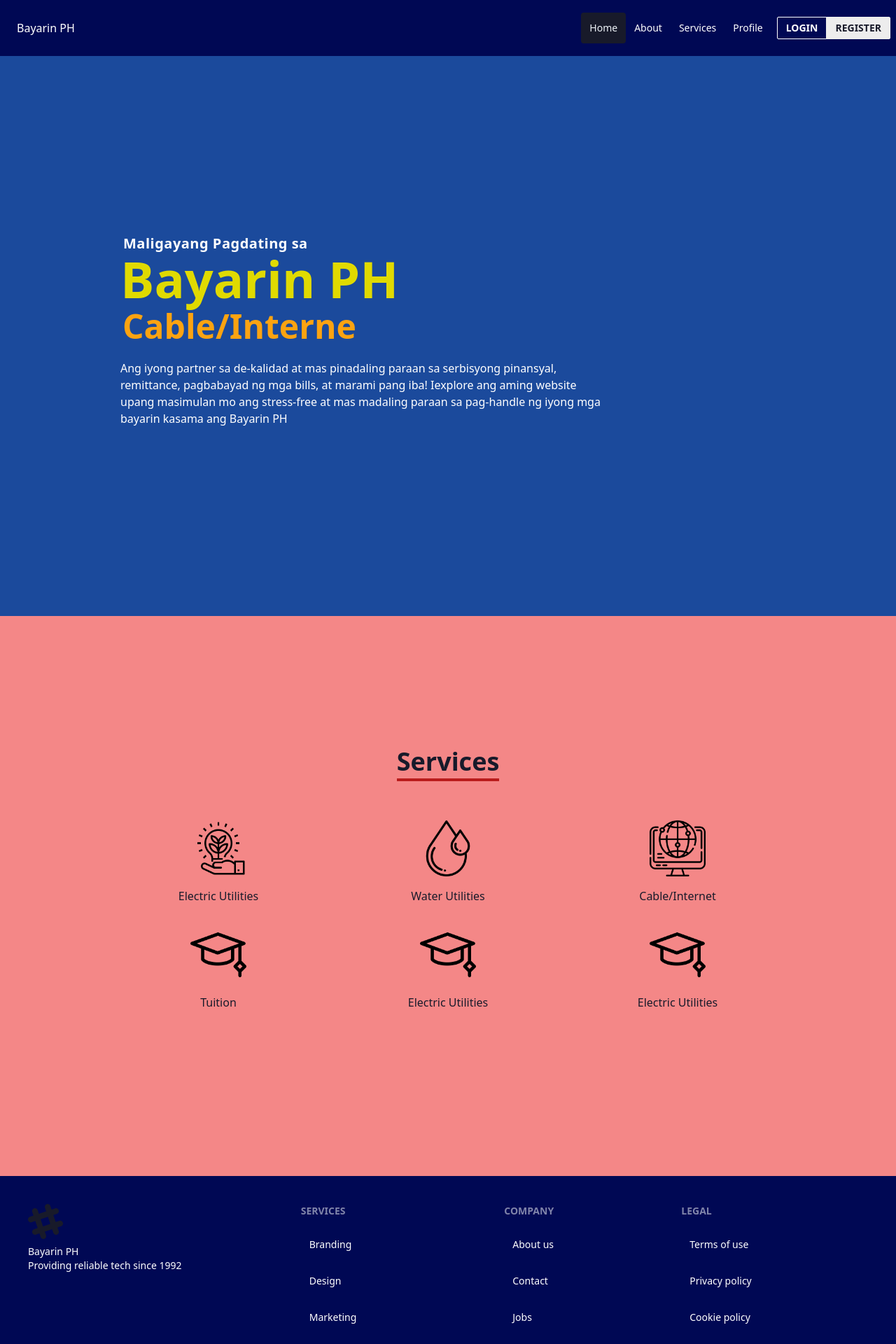
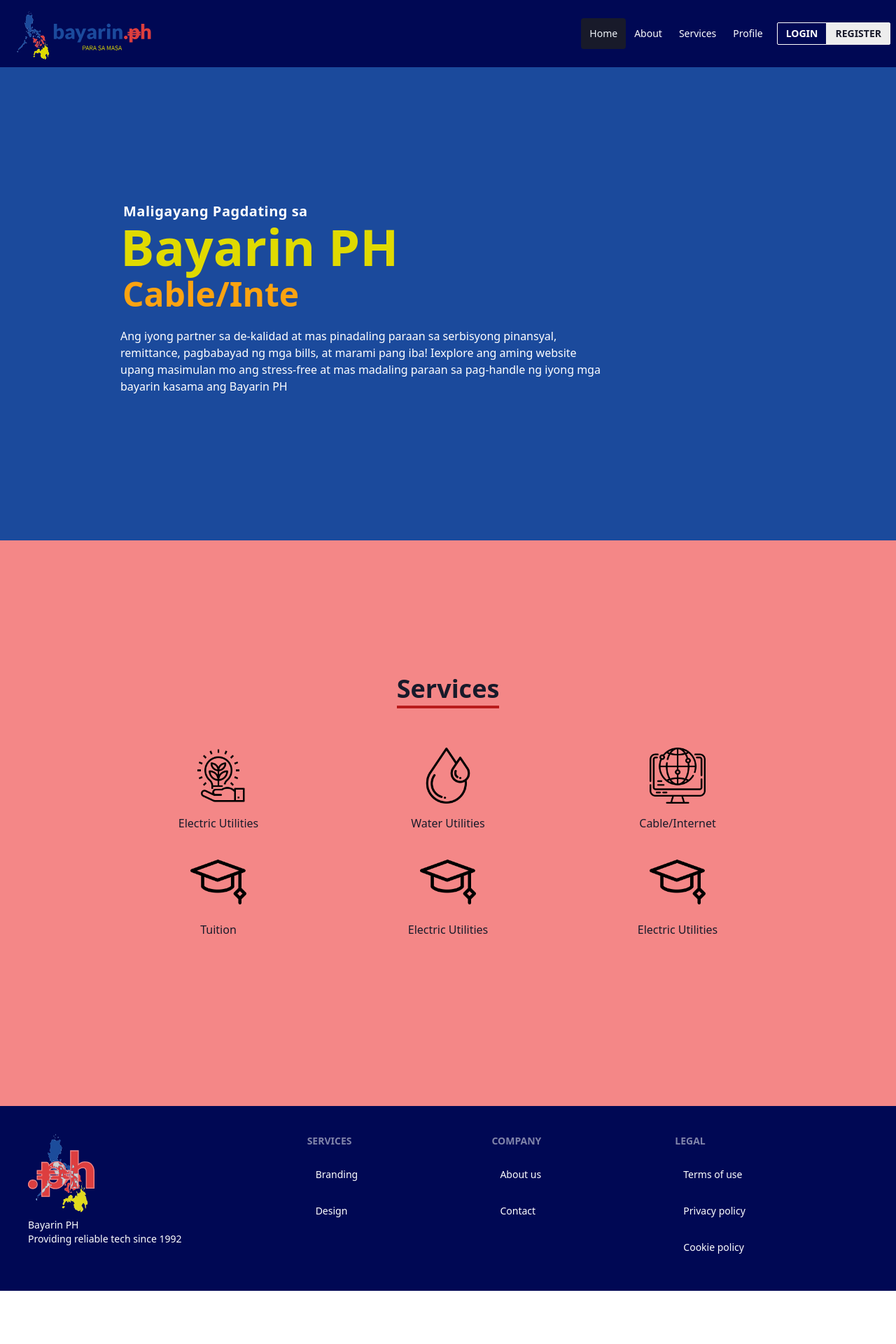
Before and after one commit to jajalovack/bayarin-ph-client, a React (Vite) app: page / in a window 1280 px wide. Shown: the top 1920 px of the page at 70% size. After the commit the page ends 1844 px from the top, so only its background shows below. Built offline with nearby package versions, Linux system fonts and the light colour scheme; the HTML template or start-up script is replaced by a standard one.

Commit message:
edited some components

```diff
--- a/src/layout/Footer/Footer.jsx
+++ b/src/layout/Footer/Footer.jsx
@@ -1,18 +1,10 @@
+import Icon from "../../assets/icon.svg";
+
 const Footer = () => {
   return (
     <footer className="footer p-10 bg-[#000854] text-base-content">
       <aside>
-        <svg
-          width="50"
-          height="50"
-          viewBox="0 0 24 24"
-          xmlns="http://www.w3.org/2000/svg"
-          fillRule="evenodd"
-          clipRule="evenodd"
-          className="fill-current"
-        >
-          <path d="M22.672 15.226l-2.432.811.841 2.515c.33 1.019-.209 2.127-1.23 2.456-1.15.325-2.148-.321-2.463-1.226l-.84-2.518-5.013 1.677.84 2.517c.391 1.203-.434 2.542-1.831 2.542-.88 0-1.601-.564-1.86-1.314l-.842-2.516-2.431.809c-1.135.328-2.145-.317-2.463-1.229-.329-1.018.211-2.127 1.231-2.456l2.432-.809-1.621-4.823-2.432.808c-1.355.384-2.558-.59-2.558-1.839 0-.817.509-1.582 1.327-1.846l2.433-.809-.842-2.515c-.33-1.02.211-2.129 1.232-2.458 1.02-.329 2.13.209 2.461 1.229l.842 2.515 5.011-1.677-.839-2.517c-.403-1.238.484-2.553 1.843-2.553.819 0 1.585.509 1.85 1.326l.841 2.517 2.431-.81c1.02-.33 2.131.211 2.461 1.229.332 1.018-.21 2.126-1.23 2.456l-2.433.809 1.622 4.823 2.433-.809c1.242-.401 2.557.484 2.557 1.838 0 .819-.51 1.583-1.328 1.847m-8.992-6.428l-5.01 1.675 1.619 4.828 5.011-1.674-1.62-4.829z"></path>
-        </svg>
+        <object className="h-28" data={Icon}></object>
         <p className="text-white">
           Bayarin PH
           <br />
@@ -23,15 +15,11 @@
         <header className="footer-title text-white">Services</header>
         <a className="link link-hover text-white">Branding</a>
         <a className="link link-hover text-white">Design</a>
-        <a className="link link-hover text-white">Marketing</a>
-        <a className="link link-hover text-white">Advertisement</a>
       </nav>
       <nav>
         <header className="footer-title text-white">Company</header>
         <a className="link link-hover text-white">About us</a>
         <a className="link link-hover text-white">Contact</a>
-        <a className="link link-hover text-white">Jobs</a>
-        <a className="link link-hover text-white">Press kit</a>
       </nav>
       <nav>
         <header className="footer-title text-white">Legal</header>
--- a/src/layout/Header/Header.jsx
+++ b/src/layout/Header/Header.jsx
@@ -1,5 +1,6 @@
 import { useState } from "react";
 import { NavLink, Link } from "react-router-dom";
+import Logo from "../../assets/logo.svg";
 
 const Header = () => {
   const [drawerState, setDrawerState] = useState(false);
@@ -12,8 +13,10 @@
       <input id="my-drawer-3" type="checkbox" className="drawer-toggle" />
       <div className="drawer-content flex flex-col">
         {/* Navbar */}
-        <div className="w-full h-20 navbar bg-[#000854]">
-          <div className="flex-1 px-2 mx-2 text-white">Bayarin PH</div>
+        <div className="w-full h-24 navbar bg-[#000854]">
+          <div className="flex-1 px-2 mx-2 text-white">
+            <object className="w-48" data={Logo}></object>
+          </div>
           <div className="flex-none hidden lg:block">
             <ul className="menu menu-horizontal text-white">
               {/* Navbar menu content here */}
--- a/src/layout/index.jsx
+++ b/src/layout/index.jsx
@@ -1,5 +1,4 @@
 import Header from "./Header/Header";
-import Services from "../views/Home/Components/Services";
 import Footer from "./Footer/Footer";
 import { Routes, Route } from "react-router-dom";
 import routes from "../routes";
@@ -20,7 +19,6 @@
           );
         })}
       </Routes>
-      <Services />
       <Footer />
     </div>
   );
--- a/src/views/Home/Home.jsx
+++ b/src/views/Home/Home.jsx
@@ -1,9 +1,13 @@
+import Electricity from "../../assets/images/services-electricity-img.png";
+import Internet from "../../assets/images/services-internet-img.png";
+import Tuition from "../../assets/images/services-tuition-img.png";
+import Water from "../../assets/images/services-Water-img.png";
 import { TypeAnimation } from "react-type-animation";
 
 const Home = () => {
   return (
-    <div className="w-full h-screen bg-[#1B4A9C]">
-      <div className="max-w-[1000px] mx-auto px-8 flex flex-col justify-center h-full">
+    <div className="w-full bg-[#1B4A9C]">
+      <div className="max-w-[1000px] mx-auto px-8 flex flex-col justify-center py-[6rem] md:py-[12rem]">
         <p className="text-white md:text-xl ml-1 font-semibold tracking-wide">
           Maligayang Pagdating sa
         </p>
@@ -36,6 +40,50 @@
           PH
         </p>
       </div>
+      <div className="bg-[#F48787] overflow-x-hidden">
+        <div className="max-w-[1000px] mx-auto p-4 flex flex-col justify-center w-full py-[6rem] md:py-[12rem]">
+          <header className="pb-8 sm:mx-auto">
+            <p className="text-4xl font-bold inline border-b-4 border-red-700">
+              Services
+            </p>
+          </header>
+          <div></div>
+          <div className="w-full grid grid-cols-2 sm:grid-cols-3 gap-4 text-center py-8">
+            <div className="hover:scale-110 duration-100 cursor-pointer">
+              <img
+                className="w-20 mx-auto"
+                src={Electricity}
+                alt="Electricity Icon"
+              />
+              <p className="my-4">Electric Utilities</p>
+            </div>
+            <div className="hover:scale-110 duration-100 cursor-pointer">
+              <img className="w-20 mx-auto" src={Water} alt="Water Icon" />
+              <p className="my-4">Water Utilities</p>
+            </div>
+            <div className="hover:scale-110 duration-100 cursor-pointer">
+              <img
+                className="w-20 mx-auto"
+                src={Internet}
+                alt="Internet Icon"
+              />
+              <p className="my-4">Cable/Internet</p>
+            </div>
+            <div className="hover:scale-110 duration-100 cursor-pointer">
+              <img className="w-20 mx-auto" src={Tuition} alt="Tuition Icon" />
+              <p className="my-4">Tuition</p>
+            </div>
+            <div className="hover:scale-110 duration-100 cursor-pointer">
+              <img className="w-20 mx-auto" src={Tuition} alt="Tuition Icon" />
+              <p className="my-4">Electric Utilities</p>
+            </div>
+            <div className="hover:scale-110 duration-100 cursor-pointer">
+              <img className="w-20 mx-auto" src={Tuition} alt="Tuition Icon" />
+              <p className="my-4">Electric Utilities</p>
+            </div>
+          </div>
+        </div>
+      </div>
     </div>
   );
 };
--- a/src/views/Services/Services.jsx
+++ b/src/views/Services/Services.jsx
@@ -1,5 +1,7 @@
+import React from "react";
+
 const Services = () => {
-  return <div className="padding h-screen">Services</div>;
+  return <div className="h-screen padding">Services</div>;
 };
 
 export default Services;
```
